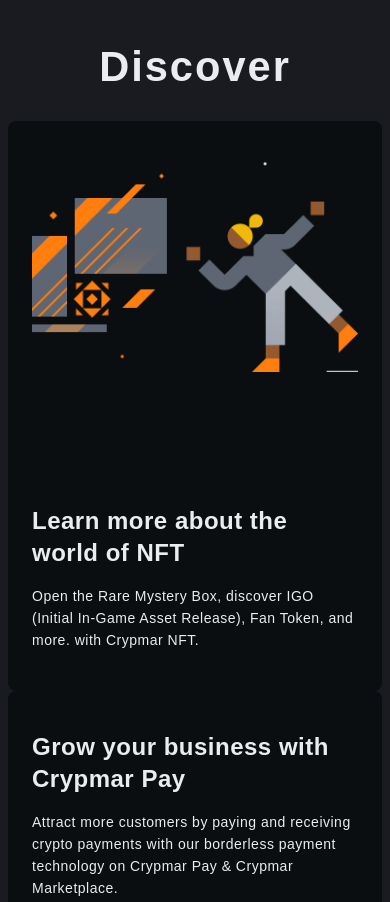
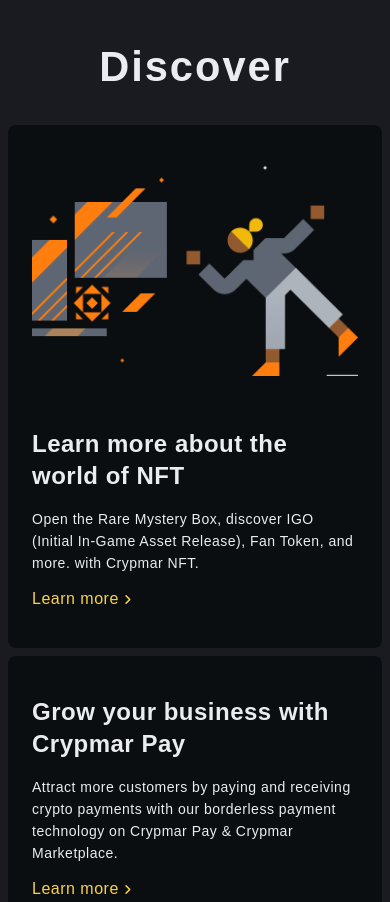
Before and after one commit to loctd33/Crypmar, a plain HTML site: page index.html in a window 390 px wide. Shown: the part 1020-1922 px from the top of the page. Drawn offline with nearby package versions, Linux system fonts and the light colour scheme; no server answers.

Commit message:
responsive discover

```diff
--- a/assets/css/grid.css
+++ b/assets/css/grid.css
@@ -11,6 +11,10 @@
 .row.no-gutters {
     margin-left: 0;
     margin-right: 0;
+}
+.gutter-top-bot {
+    margin-top: 4px;
+    margin-bottom: 4px;
 }
 .row {
     display: flex;
--- a/assets/css/responsive.css
+++ b/assets/css/responsive.css
@@ -144,7 +144,14 @@
     } */
 
 
+    /* Discover */
 
+    .discover-nft {
+        min-height: auto;
+    }
+    .discover-nft__text-link {
+        display: block;
+    }
 
     .about-bottom__description {
         display: none;
```
